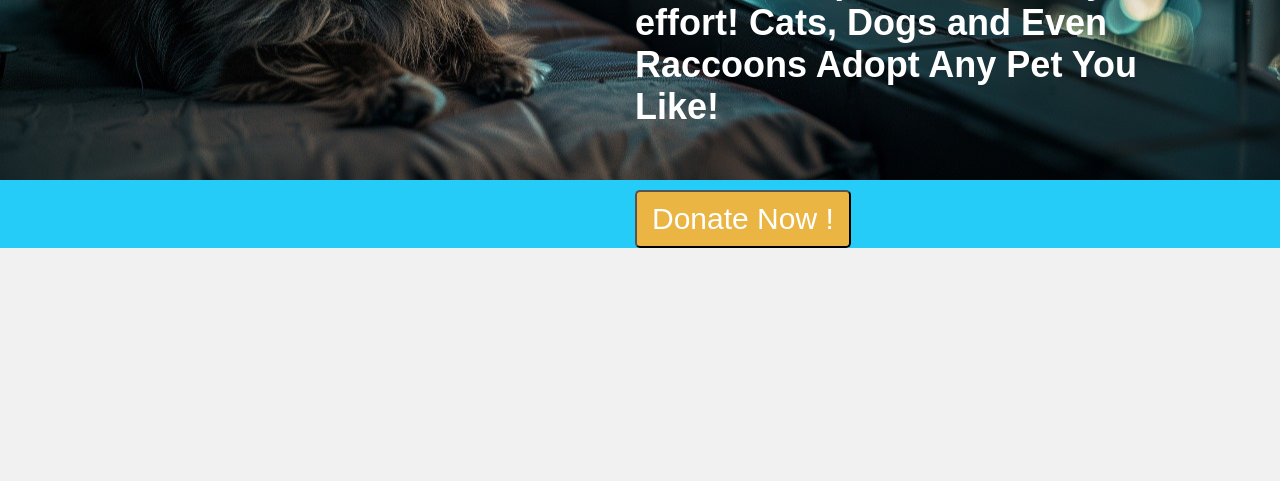
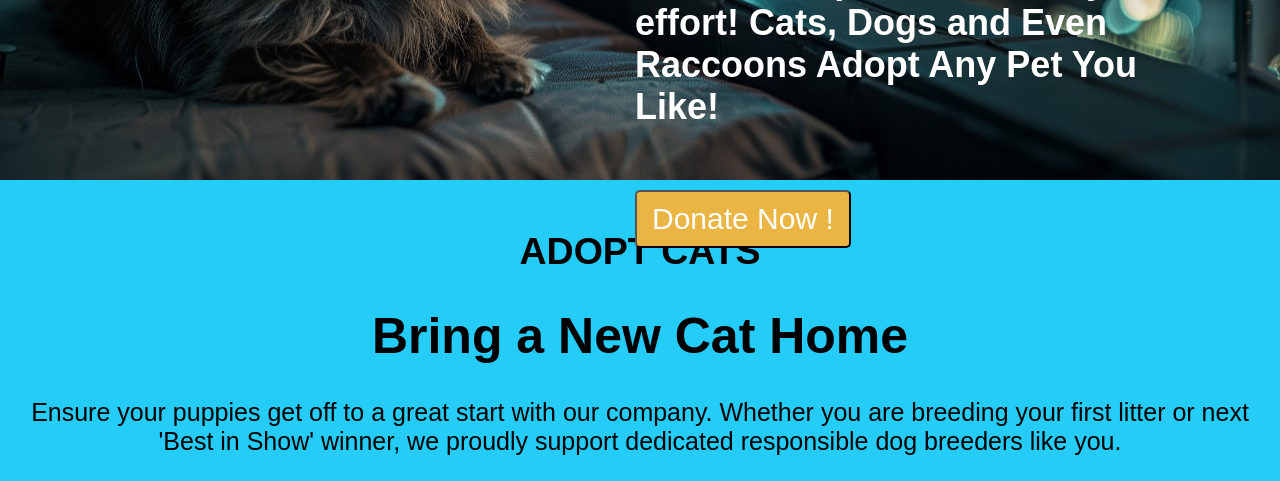
Before and after one commit to MalinduShasan/final_php_project, a PHP site: page / in a window 1280 px wide. Shown: the part 609-1090 px from the top of the page. Before the commit the page ends 857 px from the top, so only its background shows below. Run offline with PHP 8.4, Linux system fonts and the light colour scheme.

Commit message:
added adopts cats details

```diff
--- a/index.php
+++ b/index.php
@@ -92,6 +92,16 @@
         background-color: black;
         }
 
+        .adopt-cat{
+            text-align:center;
+            margin-top: 50px;
+            padding: 0px 25px;
+        }
+        .adopt-cat ,p{
+            font-size: 25px;
+        }
+
+
         @media screen and (max-width: 768px) {
             .header-image {
                 padding: 20px;
@@ -138,5 +148,13 @@
                     <button class="btn-donate">Donate Now !</button> <!--donate now button-->
                 </div>
             </div>
+
+            <!---adopt cats-->
+            <div class="adopt-cat">
+                <h2>ADOPT CATS</h2>
+                <h1>Bring a New Cat Home</h1>
+                <p></p>Ensure your puppies get off to a great start with our company. Whether you are breeding your first litter or next 'Best in Show' winner, we proudly support dedicated
+                responsible dog breeders like you.</p>
+            </div>
         </body>
 </div>
```
